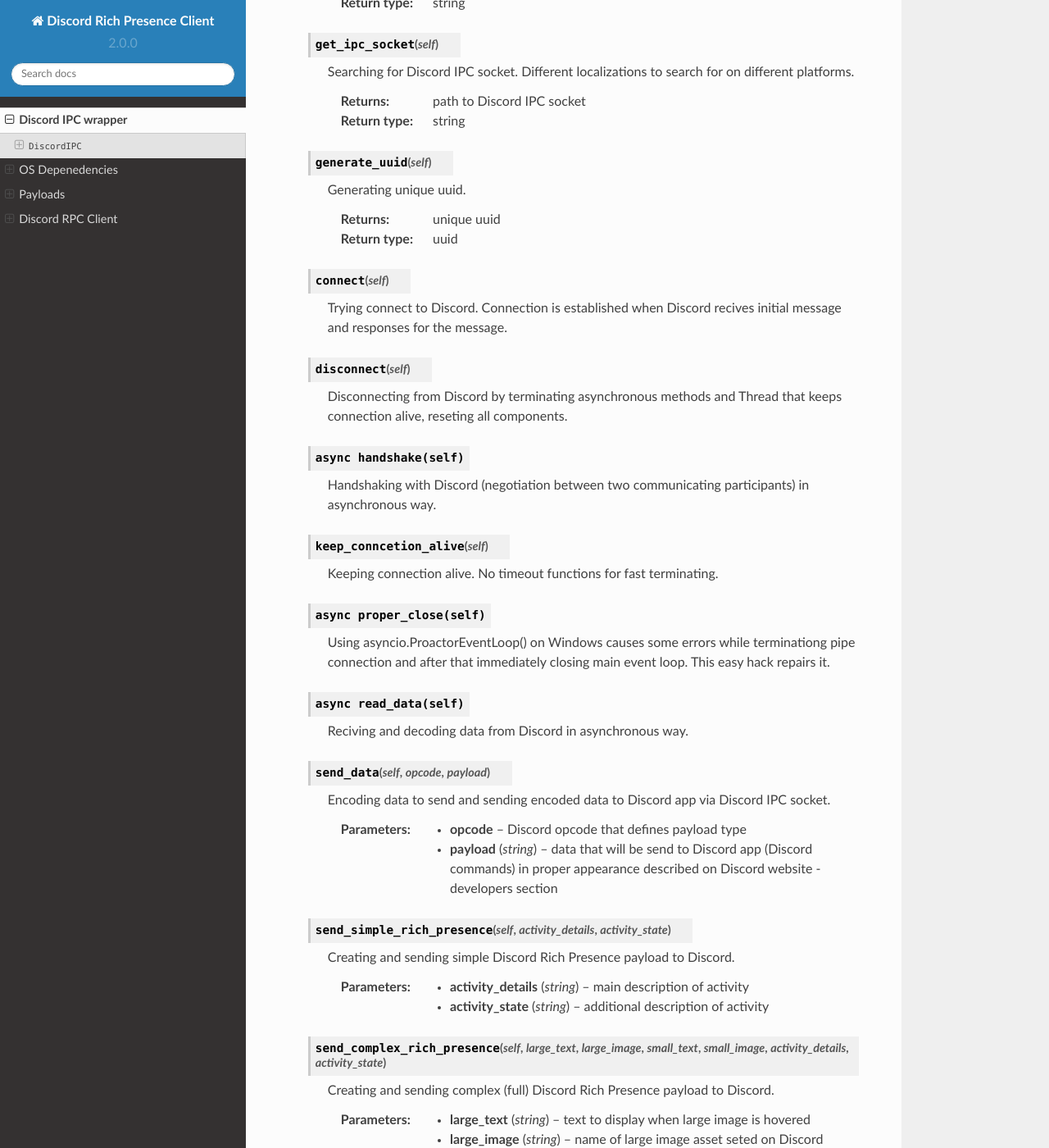
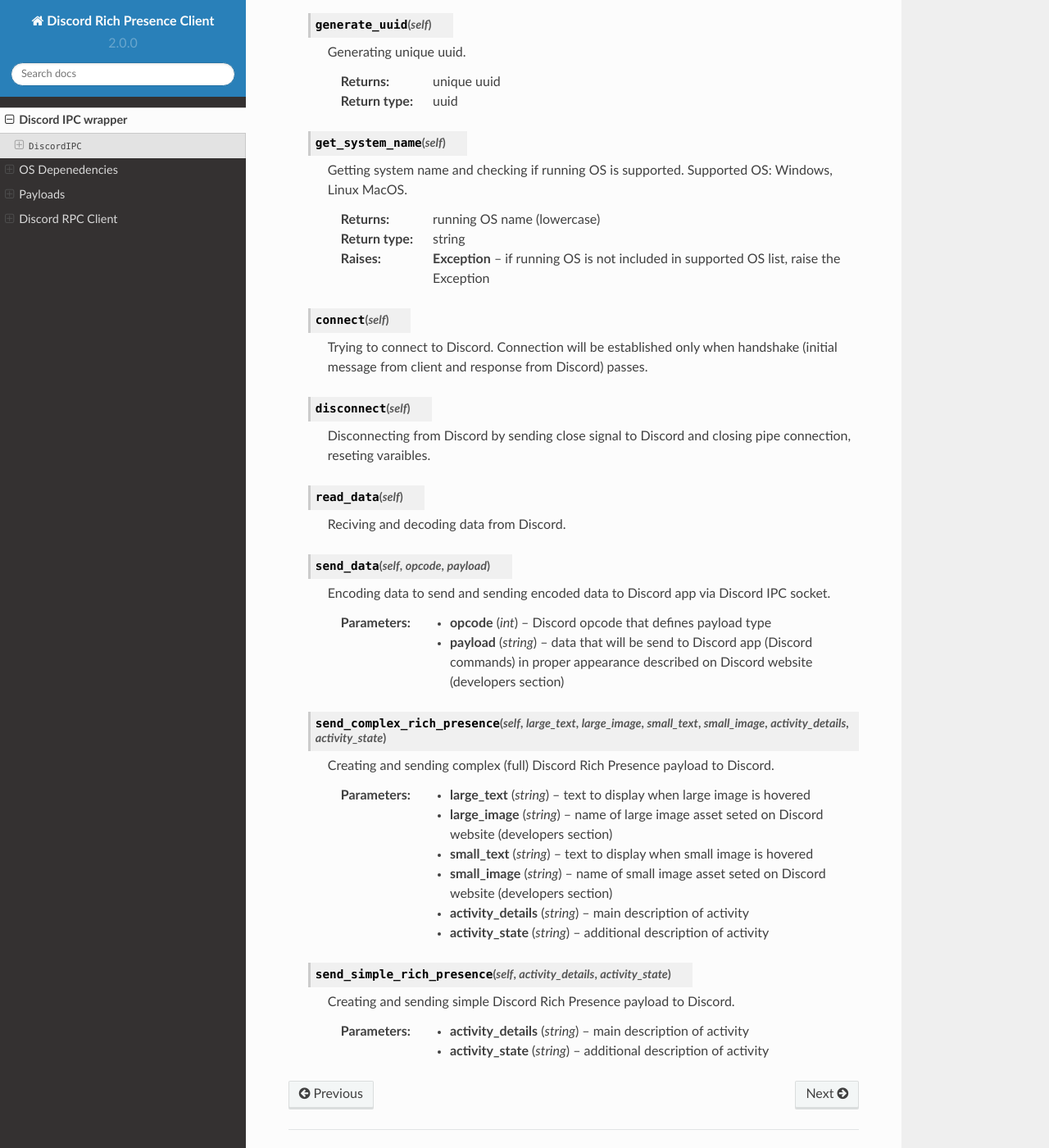
Before and after one commit to MashMB/discord_rpc_client, a Sphinx documentation site: the page built from docs/sphinx/docs/discord_ipc.rst, in a window 1280 px wide and 1400 px high, scrolled down 699 px. Shown: the whole window at 82% size. Built offline with Sphinx 7.4.7 and the Read the Docs theme 2.0.0, drawn with Linux system fonts in a browser that asks for light colours; some of the changed text lies outside the part shown.

Commit message:
Update docs/discord_ipc.rst

```diff
--- a/docs/sphinx/docs/discord_ipc.rst
+++ b/docs/sphinx/docs/discord_ipc.rst
@@ -2,7 +2,7 @@ Discord IPC wrapper
 ===================
 
 Simple Discord IPC wrapper that gives opportunity
-to use Discord Rich Presence for example.
+to use Discord Rich Presence.
 
 .. py:class:: DiscordIPC
 
@@ -13,7 +13,7 @@ to use Discord Rich Presence for example.
 
 		DiscordIPC constructor.
 
-		:param client_id: unique Discord client ID generated for application created in Discord web panel for developers
+		:param client_id: unique Discord client ID generated on Discord website (developers section)
 		:type client_id: string
 
 	.. py:method:: get_current_time(self)
@@ -22,15 +22,6 @@ to use Discord Rich Presence for example.
 
 		:returns: current time from system clock in seconds
 		:rtype: float
-
-	.. py:method:: get_system_name(self)
-
-		Getting system name and checking
-		if running OS is supported. Supported OS:
-		Windows, Linux, MacOS.
-
-		:returns: running OS name (lowercase)
-		:rtype: string
 
 	.. py:method:: get_ipc_socket(self)
 
@@ -47,50 +38,58 @@ to use Discord Rich Presence for example.
 		:returns: unique uuid
 		:rtype: uuid
 
+	.. py:method:: get_system_name(self)
+
+		Getting system name and checking if running OS
+		is supported. Supported OS: Windows, Linux MacOS.
+
+		:returns: running OS name (lowercase)
+		:rtype: string
+		:raise Exception: if running OS is not included in supported OS list, raise the Exception
+
 	.. py:method:: connect(self)
 
-		Trying connect to Discord. Connection is established
-		when Discord recives initial message and responses
-		for the message.
+		Trying to connect to Discord. Connection will be
+		established only when handshake (initial message
+		from client and response from Discord) passes.
 
 	.. py:method:: disconnect(self)
 
-		Disconnecting from Discord by terminating
-		asynchronous methods and Thread that
-		keeps connection alive, reseting all components.
+		Disconnecting from Discord by sending close
+		signal to Discord and closing pipe connection,
+		reseting varaibles.
 
-	.. py:method:: async handshake(self)
+	.. py:method:: read_data(self)
 
-		Handshaking with Discord (negotiation between two
-		communicating participants) in asynchronous way.
-
-	.. py:method:: keep_conncetion_alive(self)
-
-		Keeping connection alive. No timeout
-		functions for fast terminating.
-
-	.. py:method:: async proper_close(self)
-
-		Using asyncio.ProactorEventLoop() on Windows
-		causes some errors while terminationg pipe connection and
-		after that immediately closing main event loop. This
-		easy hack repairs it.
-
-	.. py:method:: async read_data(self)
-
-		Reciving and decoding data from Discord
-		in asynchronous way.
+		Reciving and decoding data from Discord.
 
 	.. py:method:: send_data(self, opcode, payload)
 
-		Encoding data to send and
-		sending encoded data to Discord app
-		via Discord IPC socket.
+		Encoding data to send and sending
+		encoded data to Discord app via
+		Discord IPC socket.
 
 		:param opcode: Discord opcode that defines payload type
-		:type op: int
-		:param payload: data that will be send to Discord app (Discord commands) in proper appearance described on Discord website - developers section
+		:type opcode: int
+		:param payload: data that will be send to Discord app (Discord commands) in proper appearance described on Discord website (developers section)
 		:type payload: string
+
+	.. py:method:: send_complex_rich_presence(self, large_text, large_image, small_text, small_image, activity_details, activity_state)
+
+		Creating and sending complex (full) Discord Rich Presence payload to Discord.
+
+		:param large_text: text to display when large image is hovered
+		:type large_text: string
+		:param large_image: name of large image asset seted on Discord website (developers section)
+		:type large_image: string
+		:param small_text: text to display when small image is hovered
+		:type small_text: string
+		:param small_image: name of small image asset seted on Discord website (developers section)
+		:type small_image: string
+		:param activity_details: main description of activity
+		:type activity_details: string
+		:param activity_state: additional description of activity
+		:type activity_state: string
 
 	.. py:method:: send_simple_rich_presence(self, activity_details, activity_state)
 
@@ -100,20 +99,3 @@ to use Discord Rich Presence for example.
 		:type activity_details: string
 		:param activity_state: additional description of activity
 		:type activity_state: string
-
-	.. py:method:: send_complex_rich_presence(self, large_text, large_image, small_text, small_image, activity_details, activity_state)
-
-		Creating and sending complex (full) Discord Rich Presence payload to Discord.
-
-		:param large_text: text to display when large image is hovered
-		:type large_text: string
-		:param large_image: name of large image asset seted on Discord developers website
-		:type large_image: string
-		:param small_text: text to display when small image is hovered
-		:type small_text: string
-		:param small_image: name of small image asset seted on Discord developers website
-		:type small_image: string
-		:param activity_details: main description of activity
-		:type activity_details: string
-		:param activity_state: additional description of activity
-		:type activity_state: string
```
